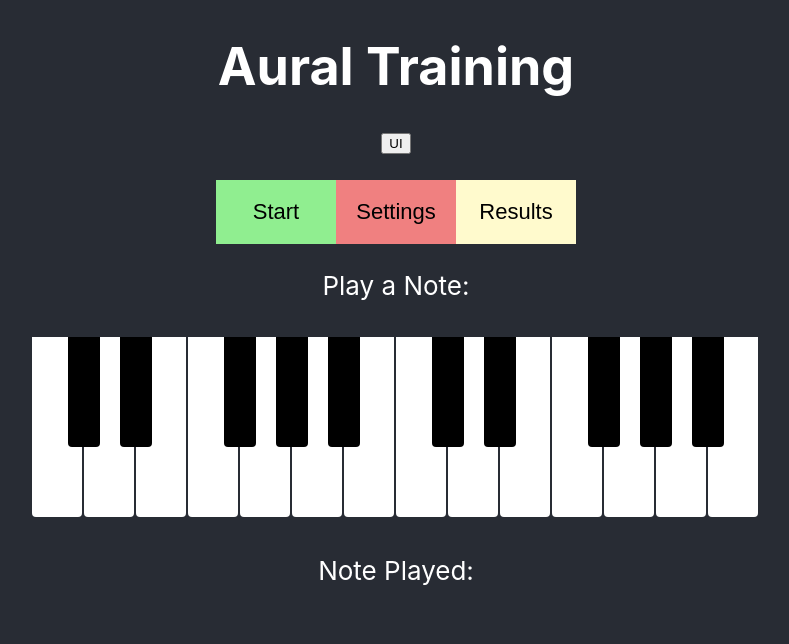
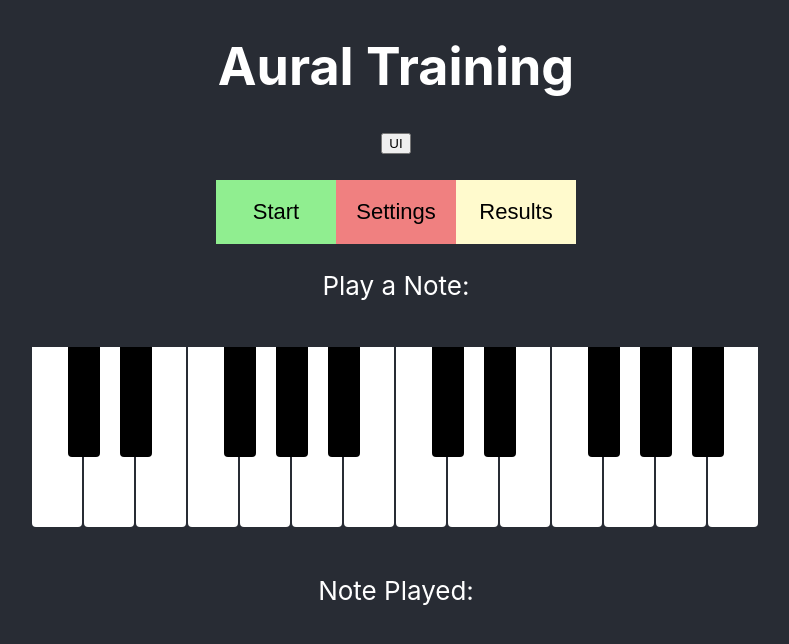
Before and after one commit to OU-HCI-18/aural-skills, a React (Create React App) app: page / in a window 1280 px wide. Shown: the top 644 px of the page, without its empty margins (244-1033 px from the left). Built offline with nearby package versions, Linux system fonts and the light colour scheme.

Commit message:
added padding

```diff
--- a/src/App.css
+++ b/src/App.css
@@ -54,7 +54,7 @@
   overflow: hidden;
   margin: auto;
   text-align: center;
-  padding: 10px;
+  padding: 20px;
 }
 
 .piano.phone {
@@ -64,7 +64,7 @@
   overflow: hidden;
   margin: auto;
   text-align: center;
-  padding: 0;
+  padding: 20px;
 }
 
 .key {
```
